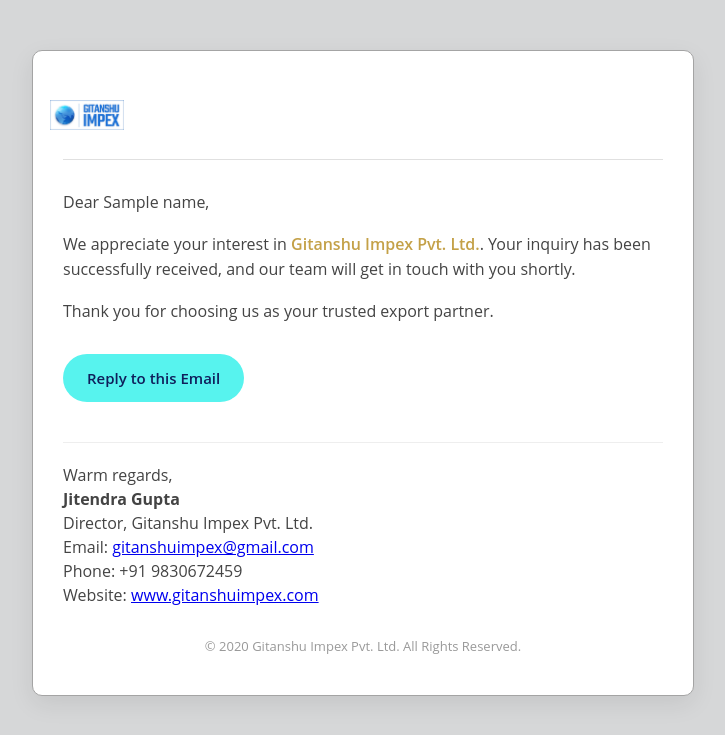
After one commit to gitanshugupta7/GitanshuImpex, a Django app: template gipl_app/templates/gipl_app/email.html in a window 1280 px wide. The commit adds this page. Shown: the top 735 px of the page, without its empty margins (277-1002 px from the left). Run offline with Django 5.2, Linux system fonts and the light colour scheme; the template is opened without the code that fills it: most values are stand-ins (such as "Sample title", 1, 10 or a date in 2020).

Commit message:
major fixes related to email and other SEO fixes

```diff
--- /dev/null
+++ b/gipl_app/templates/gipl_app/email.html
@@ -0,0 +1,134 @@
+<!DOCTYPE html>
+<html lang="en">
+<head>
+  <meta charset="UTF-8">
+  <title>Thank You for Contacting GIPL</title>
+  <style>
+    body {
+      margin: 0;
+      padding: 0;
+      background-color: #d6d7d8;
+      font-family: 'Open Sans', sans-serif;
+    }
+
+    .email-wrapper {
+      max-width: 600px;
+      margin: 50px auto;
+      background: #ffffff;
+      border-radius: 10px;
+      box-shadow: 0 8px 24px rgba(0, 0, 0, 0.08);
+      padding: 40px 30px;
+      border: 1px solid rgb(164, 164, 164);
+    }
+
+    .header {
+      display: flex;
+      align-items: center;
+      border-bottom: 1px solid #e0e0e0;
+      padding-bottom: 20px;
+    }
+
+    .logo {
+      border-radius: 50%;
+      width: 48px;
+      height: 48px;
+      display: flex;
+      align-items: center;
+      justify-content: center;
+      margin-right: 15px;
+    }
+
+    .logo img {
+      max-height: 30px;
+    }
+
+    .title {
+      font-size: 20px;
+      font-weight: 700;
+      color: #1f1f1f;
+    }
+
+    .content {
+      margin-top: 30px;
+      font-size: 16px;
+      color: #444;
+      line-height: 1.6;
+    }
+
+    .highlight {
+      color: #c4a148;
+      font-weight: 600;
+    }
+
+    .button {
+      margin: 30px 0;
+    }
+
+    .btn {
+      background-color: #57F3EE;
+      color: #0F1F5B;
+      padding: 12px 24px;
+      border-radius: 24px;
+      text-decoration: none;
+      font-weight: 600;
+      display: inline-block;
+      font-size: 15px;
+    }
+
+    .signature {
+      margin-top: 40px;
+      border-top: 1px solid #eee;
+      padding-top: 20px;
+      color: #444;
+    }
+
+    .signature p {
+      margin: 0;
+      line-height: 1.5;
+    }
+
+    .footer {
+      margin-top: 30px;
+      font-size: 13px;
+      color: #999;
+      text-align: center;
+    }
+  </style>
+</head>
+<body>
+  <div class="email-wrapper">
+    <!-- Header -->
+    <div class="header">
+      <div class="logo">
+        <img src="https://www.gitanshuimpex.com/static/images/WhiteBGBorderInnerShadow.webp" alt="GIPL Logo">
+      </div>
+    </div>
+
+    <!-- Body -->
+    <div class="content">
+      <p>Dear {{ name }},</p>
+      <p>We appreciate your interest in <span class="highlight">Gitanshu Impex Pvt. Ltd.</span>. Your inquiry has been successfully received, and our team will get in touch with you shortly.</p>
+      <p>Thank you for choosing us as your trusted export partner.</p>
+
+      <div class="button">
+        <a href="mailto:gitanshuimpex@gmail.com" class="btn">Reply to this Email</a>
+      </div>
+
+      <!-- Signature -->
+      <div class="signature">
+        <p>Warm regards,</p>
+        <p><strong>Jitendra Gupta</strong></p>
+        <p>Director, Gitanshu Impex Pvt. Ltd.</p>
+        <p>Email: <a href="mailto:gitanshuimpex@gmail.com">gitanshuimpex@gmail.com</a></p>
+        <p>Phone: +91 9830672459</p>
+        <p>Website: <a href="https://www.gitanshuimpex.com">www.gitanshuimpex.com</a></p>
+      </div>
+    </div>
+
+    <!-- Footer -->
+    <div class="footer">
+      &copy; {{ year }} Gitanshu Impex Pvt. Ltd. All Rights Reserved.
+    </div>
+  </div>
+</body>
+</html>
--- a/gipl_app/urls.py
+++ b/gipl_app/urls.py
@@ -8,7 +8,9 @@
     path('products/<slug:category_slug>/', views.category_products, name='category_detail'),
     path('products/<slug:category_slug>/<slug:product_slug>/', views.product_detail, name='product_detail'),
     path('contact/', views.contact, name='contact'),
-    path('global-presence/', views.global_presence, name='global_presence')
+    path('global-presence/', views.global_presence, name='global_presence'),
+    path('submit-inquiry/', views.global_inquiry, name='global_inquiry'),
+
 
     # Additional URL patterns can be added here
 ]
--- a/static/css/about.css
+++ b/static/css/about.css
@@ -117,13 +117,13 @@
     color: var(--muted-gold);
     font-weight: bold;
   }
-
+/*
   body {
     overflow-x: hidden;
-  }
+  } */
 
   .row, .container, section {
     margin: 0 !important;
     padding: 0;
-    overflow-x: hidden;
+    /* overflow-x: hidden; */
   }
--- a/static/css/global_presence.css
+++ b/static/css/global_presence.css
@@ -3,9 +3,9 @@
     box-sizing: border-box;
   }
 
-  body {
+  /* body {
     overflow-x: hidden;
-  }
+  } */
 
   /* Fix the globe section */
   #globeViz {
--- a/static/css/products.css
+++ b/static/css/products.css
@@ -8,7 +8,6 @@
 
   .hero-text-overlay a.btn {
     background-color: var(--button-color);
-    color: var(--cta-text);
     border: none;
   }
 
@@ -18,8 +17,7 @@
     background-color: #fff;
     transition: transform 0.3s ease, box-shadow 0.3s ease, border-left 0.3s ease;
     min-height: 260px;
-    box-shadow: 0 6px 32px rgba(0, 0, 0, 0.1);
-    border-left: 4px solid transparent;
+    box-shadow: 0 5px 10px rgba(0, 0, 0, 0.15);
   }
 
   .category-card:hover {
```
Also changed, not shown: gipl_app/templates/gipl_app/base.html (+38 -110 lines), gipl_app/templates/gipl_app/global_presence.html (+6 -6 lines), gipl_app/templates/gipl_app/home.html (+4 -5 lines), gipl_app/templates/gipl_app/product_detail.html (+7 -5 lines), gipl_app/templates/gipl_app/products.html (+10 -12 lines), gipl_app/views.py (+63 -0 lines), static/css/carousel.css (+0 -20 lines), static/css/categorycard.css (+5 -5 lines), static/css/style.css (+8 -6 lines), static/css/whowearecard.css (+7 -6 lines), db.sqlite3, static/images/WhiteBGBorderInnerShadow.webp (added), static/images/distribution.png (added), static/images/distribution.webp (deleted), 1 more files.
